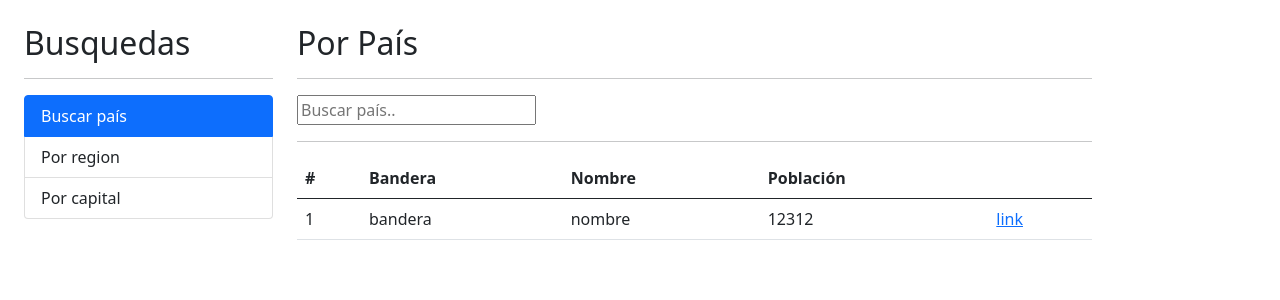
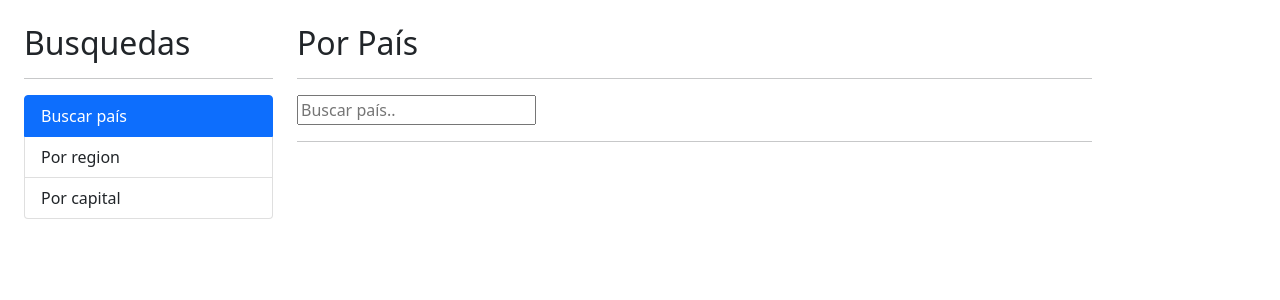
Before and after one commit to EdsonJSF/angular-paises-app, an Angular app: page / in a window 1280 px wide. Shown: the top 300 px of the page. Built offline with nearby package versions, Linux system fonts and the light colour scheme.

Commit message:
Extraccion de la data de los paises

```diff
--- a/src/app/pais/pages/por-pais/por-pais.component.html
+++ b/src/app/pais/pages/por-pais/por-pais.component.html
@@ -21,7 +21,7 @@
   No se encontró nada con el tértmino {{ termino }}
 </div>
 
-<div *ngIf="!hayError" class="row">
+<div *ngIf="paises.length" class="row">
   <div class="col">
     <table class="table table-hover">
       <thead>
@@ -34,12 +34,14 @@
         </tr>
       </thead>
       <tbody>
-        <tr>
-          <td>1</td>
-          <td>bandera</td>
-          <td>nombre</td>
-          <td>12312</td>
-          <td><a href="/">link</a></td>
+        <tr *ngFor="let pais of paises; let i=index">
+          <td>{{ i + 1 }}</td>
+          <td>
+            <img [src]="pais.flags.svg" class="small-flag" />
+          </td>
+          <td>{{ pais.name.common }}</td>
+          <td>{{ pais.population | number }}</td>
+          <td><a [routerLink]="['/pais', pais.cca2]">Ver...</a></td>
         </tr>
       </tbody>
     </table>
--- a/src/app/pais/pages/por-pais/por-pais.component.ts
+++ b/src/app/pais/pages/por-pais/por-pais.component.ts
@@ -1,14 +1,24 @@
 import { Component } from '@angular/core';
+
 import { PaisService } from '../../services/pais.service';
+import { Country } from '../../interfaces/pais.interface';
 
 @Component({
   selector: 'app-por-pais',
   templateUrl: './por-pais.component.html',
-  styles: [],
+  styles: [
+    `
+      .small-flag {
+        width: auto;
+        height: 1rem;
+      }
+    `,
+  ],
 })
 export class PorPaisComponent {
   termino: string = '';
   hayError: boolean = false;
+  paises: Country[] = [];
 
   constructor(private paisService: PaisService) {}
 
@@ -16,10 +26,11 @@
     this.hayError = false;
     this.paisService.buscarPais(this.termino).subscribe(
       (paises) => {
-        console.log(paises);
+        this.paises = paises;
       },
       (error) => {
         this.hayError = true;
+        this.paises = [];
       }
     );
   }
--- a/src/app/pais/pais.module.ts
+++ b/src/app/pais/pais.module.ts
@@ -1,6 +1,7 @@
 import { NgModule } from '@angular/core';
 import { CommonModule } from '@angular/common';
 import { FormsModule } from '@angular/forms';
+import { RouterModule } from '@angular/router';
 
 import { PorCapitalComponent } from './pages/por-capital/por-capital.component';
 import { PorPaisComponent } from './pages/por-pais/por-pais.component';
@@ -17,6 +18,6 @@
 @NgModule({
   declarations: [importExport],
   exports: [importExport],
-  imports: [CommonModule, FormsModule],
+  imports: [CommonModule, FormsModule, RouterModule],
 })
 export class PaisModule {}
```
